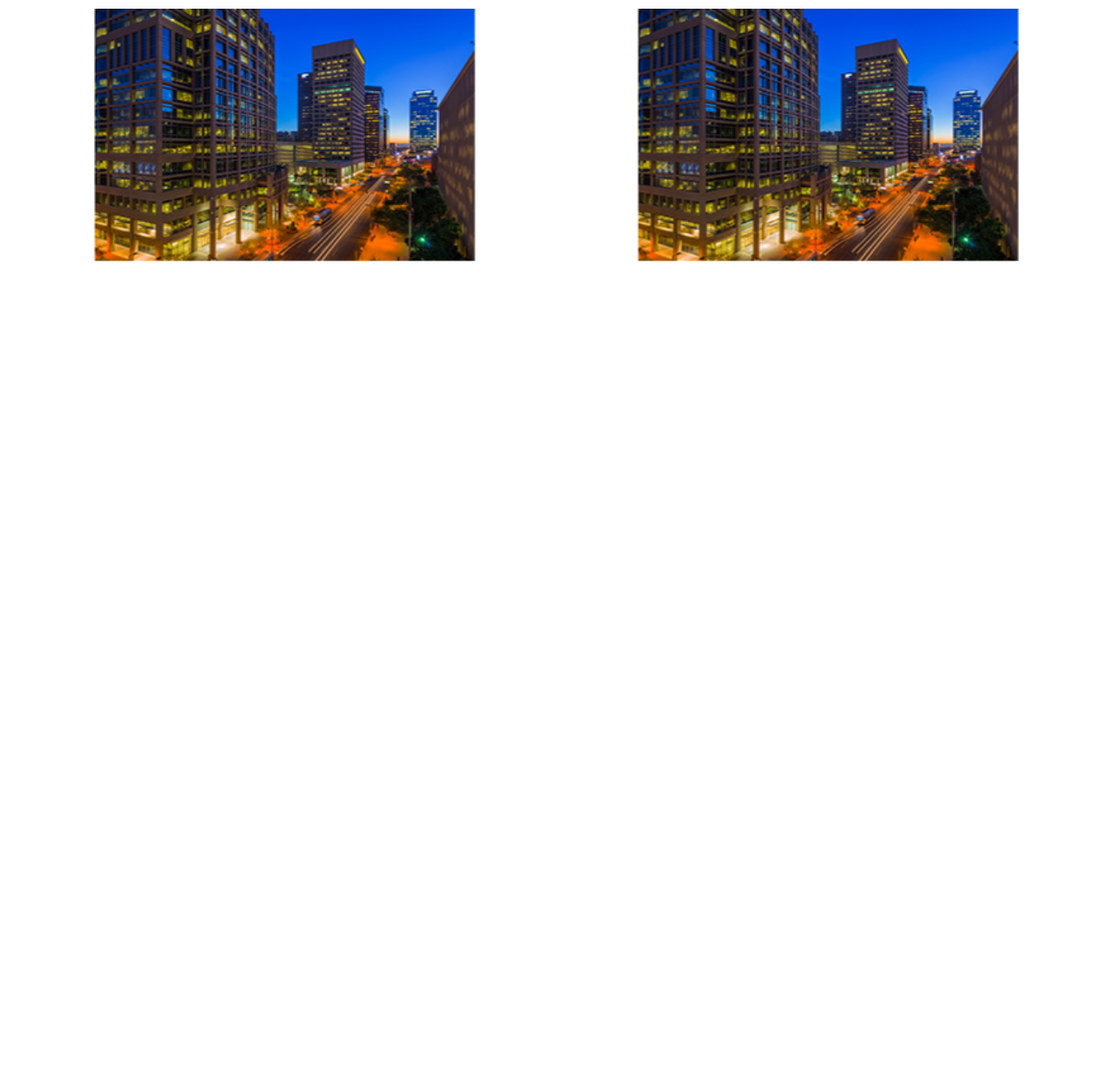
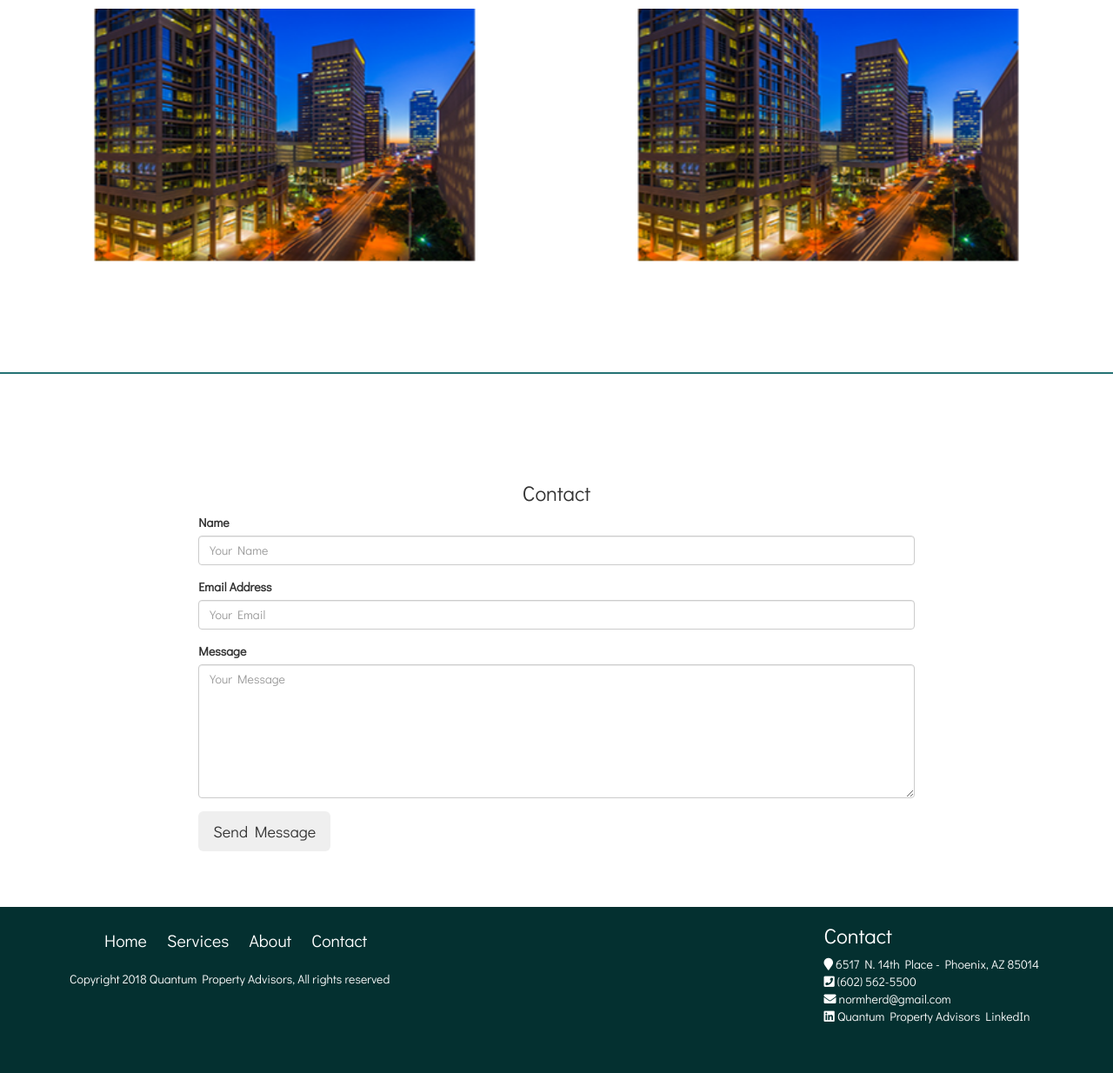
Before and after one commit to tracemcgraw/quantum, a plain HTML site: page index.html in a window 1280 px wide. Shown: the part 3869-5103 px from the top of the page at 87% size. Before the commit the page ends 4169 px from the top, so only its background shows below. Drawn offline with nearby package versions, Linux system fonts and the light colour scheme.

Commit message:
adding footer

```diff
--- a/index.html
+++ b/index.html
@@ -319,5 +319,84 @@
                         </div>
                     </div>
             </div>
+            <hr style="border: 1px rgb(37, 114, 116) solid; margin-top: 10%;">
+            <div class="container-fluid" style="padding-top: 5%;">
+                    <div class="containerContact">
+                        <br>
+                        <h3 id="contactTitle" style="text-align: center;">Contact</h3>
+                        <div class="row">
+                            <div class="col-md-8 col-md-offset-2">
+                                <form action="https://formspree.io/mcgraw.trace@gmail.com" method="POST">
+                                    <div class="control-group">
+                                        <div class="form-group">
+                                            <label>Name</label>
+                                            <input type="text" class="form-control" placeholder="Your Name" id="name" required="" data-validation-required-message="Please enter your name"
+                                                name="name" />
+                                        </div>
+                                    </div>
+                                    <div class="control-group">
+                                        <div class="form-group">
+                                            <label>Email Address</label>
+                                            <input type="email" class="form-control" placeholder="Your Email" id="email" required="" data-validation-required-message="Please enter your email"
+                                                name="_replyto" />
+                                        </div>
+                                    </div>
+                                    <div class="control-group">
+                                        <div class="form-group">
+                                            <label>Message</label>
+                                            <textarea class="form-control" rows="7" placeholder="Your Message" id="message" required="" data-validation-required-message="Please leave a message"
+                                                name="message"></textarea>
+                                        </div>
+                                    </div>
+                                    <div id="success"></div>
+                                    <button type="submit" class="btn btn-lg btn-black">
+                                        <i class="" aria-hidden="true"></i>Send Message</button>
+                                </form>
+                            </div>
+                        </div>
+                    </div>
+                </div>
+            </div>
+            <div class="container-fluid container-footer">
+                    <div class="container marginxs resp-full resp-no-padding">
+                        <div class="row">
+                            <div class="col-md-9 col-sm-8 col-xs-12 respmrg10" style="bottom: -20px;">
+                                <div class="menu-footer-menu-container" id="">
+                                    <ul id="menu-footer-menu" class="menu">
+                                        <li id="menu-item-96" class="menu-item menu-item-type-post_type menu-item-object-page menu-item-home current-menu-item page_item page-item-6 current_page_item menu-item-96">
+                                            <a href="index.html">Home</a>
+                                        </li>
+                                        <li id="menu-item-415" class="menu-item menu-item-type-post_type menu-item-object-page menu-item-415">
+                                            <a href="services.html">Services</a>
+                                        </li>
+                                        <li id="menu-item-92" class="menu-item menu-item-type-post_type menu-item-object-page menu-item-92">
+                                            <a href="news.html">About</a>
+                                        </li>
+                                        <li id="menu-item-94" class="menu-item menu-item-type-post_type menu-item-object-page menu-item-94">
+                                            <a href="contact.html">Contact</a>
+                                        </li>
+                                    </ul>
+
+                                </div>
+                                <div id="copyright">
+                                    <p>Copyright 2018 Quantum Property Advisors, All rights reserved</p>
+                                </div>
+                            </div>
+                            <div class="col-md-3 col-sm-4 col-xs-12" id="contact-footer" icon-outset>
+                                <h3>Contact</h3>
+                                <p>
+                                    <i class="fa fa-map-marker"></i> 6517 N. 14th Place - Phoenix, AZ 85014
+                                    <br>
+                                    <i class="fa fa-phone-square"></i> (602) 562-5500
+                                    <br>
+                                    <i class="fa fa-envelope"></i> normherd@gmail.com
+                                    <br>
+                                    <i class="fab fa-linkedin"></i>
+                                    <a href="https://www.linkedin.com/in/normherd/" target="_blank"> Quantum Property Advisors LinkedIn</a>
+                                </p>
+                            </div>
+                        </div>
+                    </div>
+                </div>
     </body>
 </html>
--- a/styles.css
+++ b/styles.css
@@ -182,3 +182,33 @@ div.scrollmenu img:hover {
      text-align: center;
      padding: 15%;
  }
+ .container-footer{
+     background-color: rgb(4, 48, 48);
+     margin-top: 5%;
+ }
+ .container-footer a{
+     color: white;
+     text-decoration: none;
+ }
+ #menu-footer-menu li{
+    display: inline;
+    position: relative;
+    bottom: -5px;
+
+}
+#menu-footer-menu li a{
+    color: white;
+    text-decoration: none;
+    font-size: 1.4em;
+    padding: 10px;
+
+}
+#copyright{
+    color: white;
+    padding-left: 10px;
+    padding-top: 15px;
+}
+#contact-footer{
+    color: white;
+    margin-bottom: 45px;
+}
```
